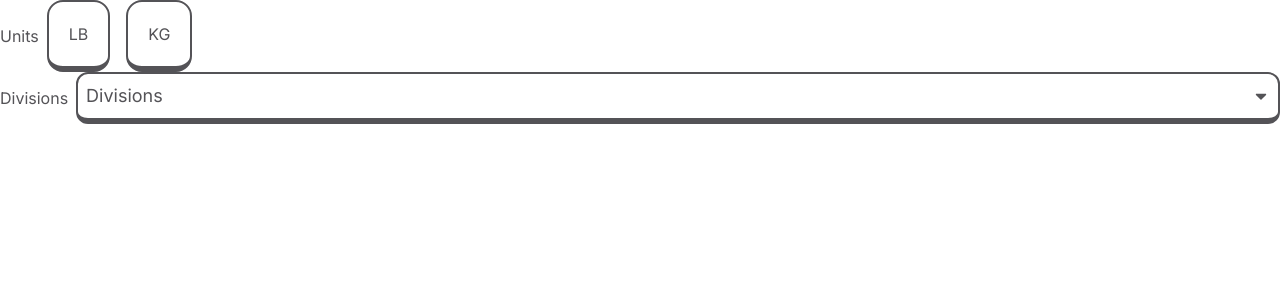
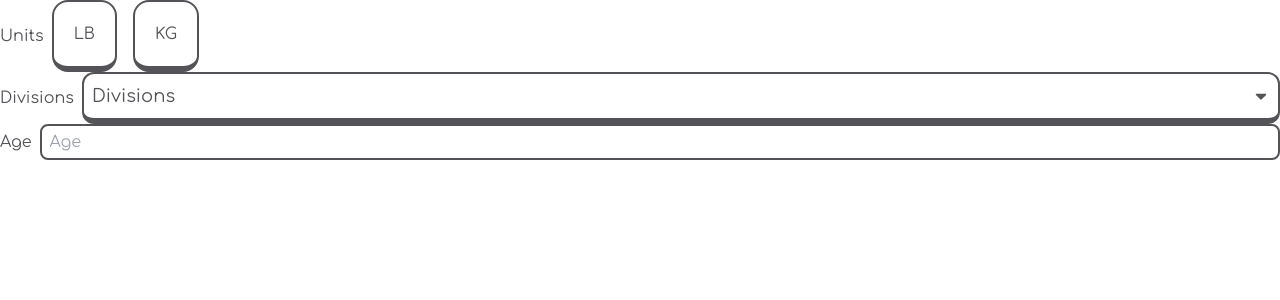
Before and after one commit to ZacharyTa/powerlifting-project, a Next.js app: page / in a window 1280 px wide. Shown: the top 300 px of the page. Built offline with nearby package versions, Linux system fonts and the light colour scheme.

Commit message:
added input

```diff
--- a/src/app/layout.js
+++ b/src/app/layout.js
@@ -1,7 +1,12 @@
-import { Inter } from "next/font/google";
+import { Comfortaa } from "next/font/google";
 import "./globals.css";
 
-const inter = Inter({ subsets: ["latin"] });
+const comfortaa = Comfortaa({
+  subsets: ["latin"],
+  display: "swap",
+  weight: ["300", "400", "500", "600", "700"],
+  variable: "--font-comfortaa",
+});
 
 export const metadata = {
   title: "Create Next App",
@@ -12,7 +17,7 @@ export default function RootLayout({ children }) {
   return (
     <html lang="en">
       <body
-        className={`${inter.className} bg-power-white text-power-black h-screen`}
+        className={`${comfortaa.className} bg-power-white text-power-black h-screen`}
       >
         {children}
       </body>
--- /dev/null
+++ b/src/components/Input.jsx
@@ -0,0 +1,16 @@
+const Input = ({ title, object, setObject, label }) => {
+  return (
+    <div className="flex items-center">
+      {title}
+      <input
+        placeholder={title}
+        type="number"
+        pattern="[0-9]*"
+        className="border-2 rounded-lg w-full font-poppins text-base py-1 bg-transparent px-2 ml-2"
+        onChange={(e) => setObject({ ...object, [label]: e.target.value })}
+      />
+    </div>
+  );
+};
+
+export default Input;
--- a/src/components/Test.jsx
+++ b/src/components/Test.jsx
@@ -3,6 +3,7 @@ import React from "react";
 import { useState } from "react";
 import Toggle from "@/components/Toggle";
 import Select from "@/components/Select";
+import Input from "@/components/Input";
 import { DIVISIONS } from "@/data/forms/Information";
 import { UNITS } from "@/data/forms/Information";
 const Test = () => {
@@ -24,6 +25,7 @@ const Test = () => {
         setCurrent={setDivision}
         title="Divisions"
       />
+      <Input title="Age" />
     </>
   );
 };
```
Also changed, not shown: .eslintrc.json.
